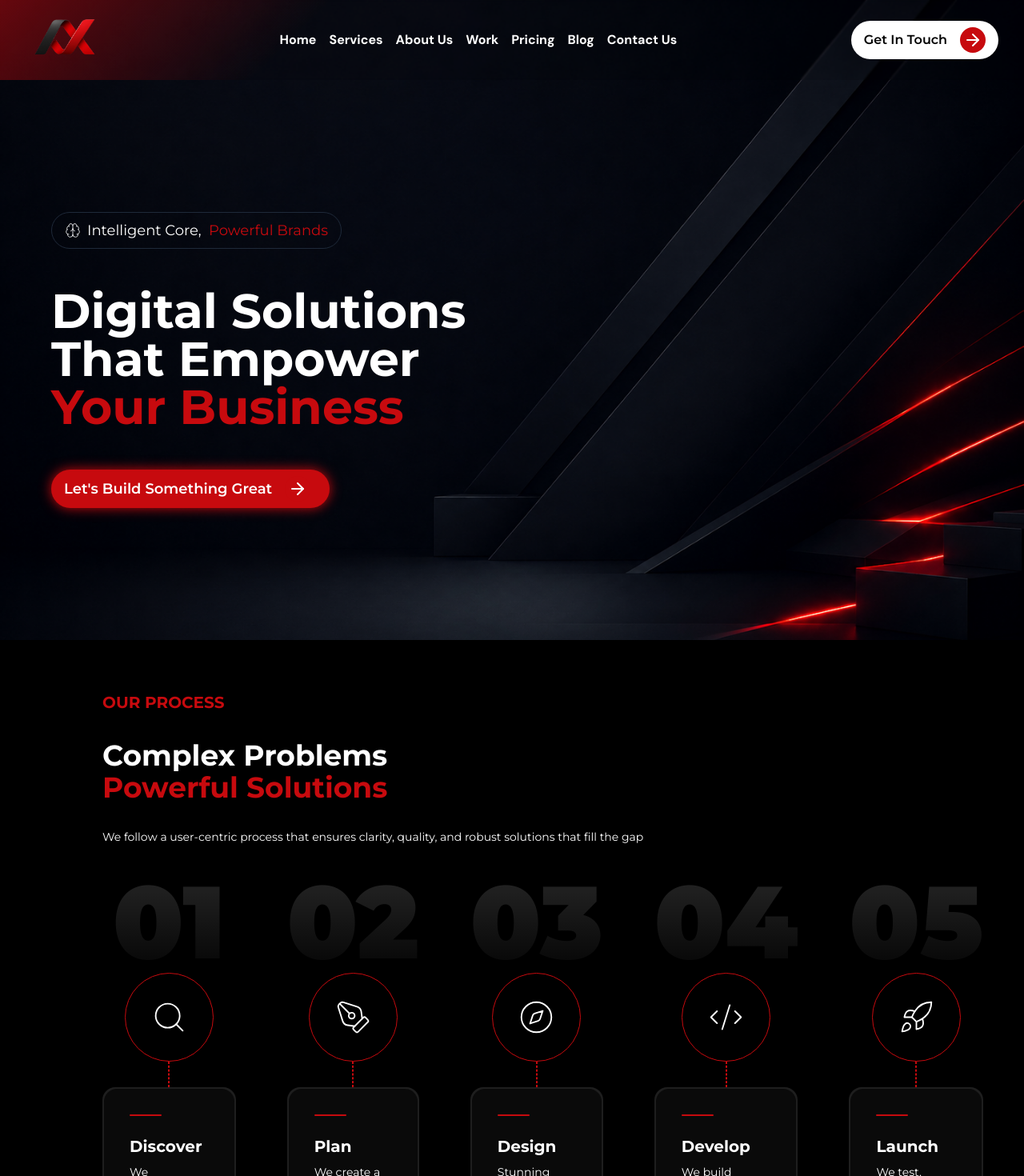
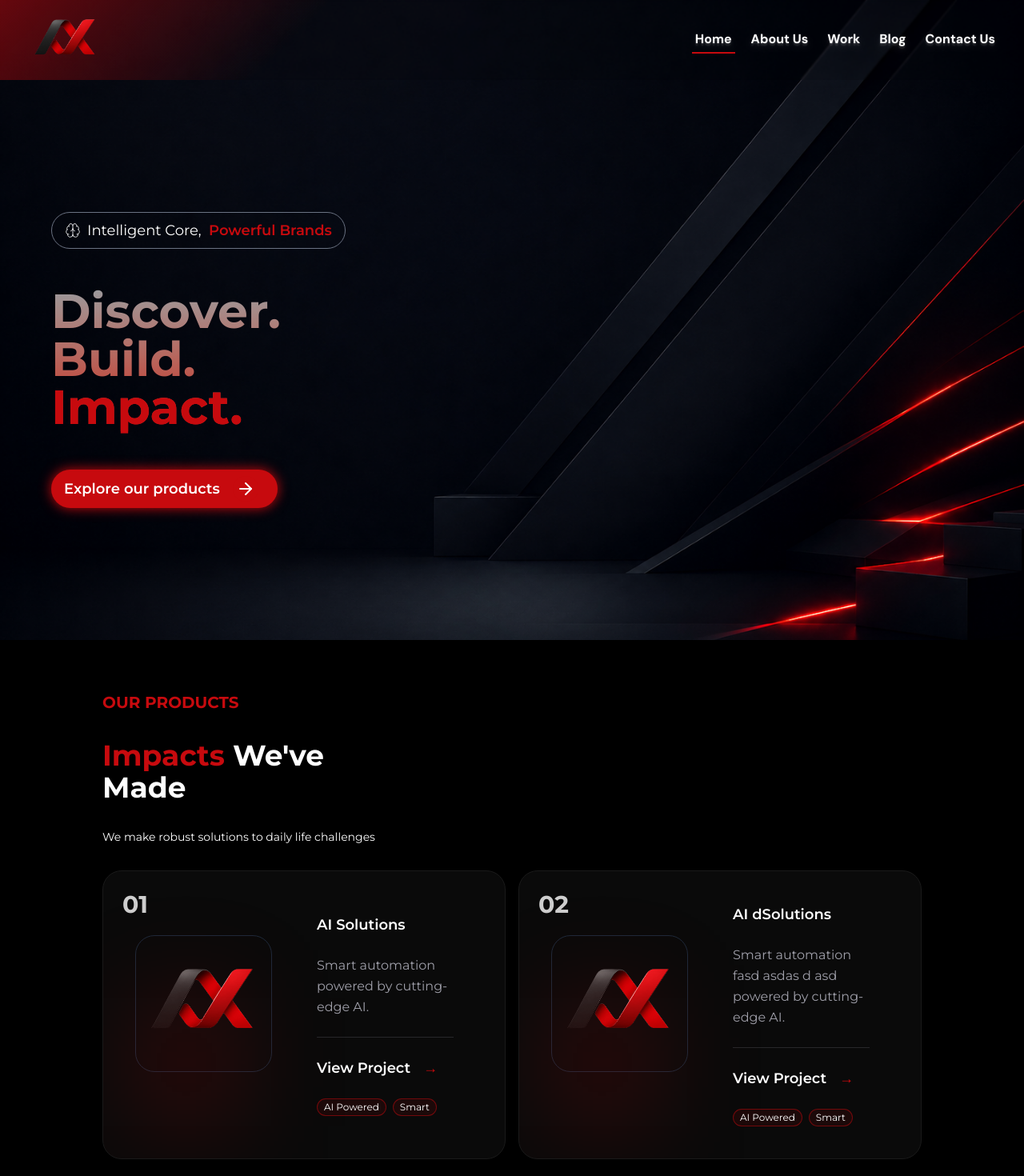
Before and after one commit to ayush-kashyap/austelix-front, a Next.js app: page / in a window 1280 px wide. Shown: the top 1470 px of the page at 80% size. Built offline with nearby package versions, Linux system fonts and the light colour scheme.

Commit message:
added footer

```diff
--- a/src/app/about-us/page.js
+++ b/src/app/about-us/page.js
@@ -5,7 +5,7 @@ import Header from '@/components/header'
 function AboutUs() {
     return (
         <div>
-            <Header />
+            <Header active={"about"} />
 
             <div
             className='text-secondary md:text-xl text-lg font-bold md:px-32 md:pt-16 px-4 pt-2'>
--- a/src/app/page.js
+++ b/src/app/page.js
@@ -1,12 +1,16 @@
 import WelcomeScreen from "../components/welcome-screen";
 import OurProcess from "../components/our-process";
 import Footer from "../components/footer";
+import Products from "../components/products";
+import Differential from "@/components/differential";
 
 export default function Home() {
   return (
     <>
     <WelcomeScreen/>
+    <Products/>
     <OurProcess/>
+    {/* <Differential/> */}
     <Footer/>
     </>
 
--- /dev/null
+++ b/src/components/differential.js
@@ -0,0 +1,24 @@
+import React from 'react'
+
+function Differential() {
+    return (
+        <div className=' xl:px-32 lg:px-24 md:px-32 px-6 md:py-16 py-8 flex  flex-col justify-between items-start gap-8'>
+            <span className='md:text-xl text-lg font-bold text-secondary'>
+                WHAT DON'T LET US BE UNIQUE
+            </span>
+            <span className='flex justify-between'>
+                <span className='md:text-4xl text-xl font-bold '>
+                    Jayesh<br />
+                    <span className='text-secondary '>
+                        Chaubey
+                    </span>
+
+                </span>
+            </span>
+            <span className='text-xs md:text-sm'>We value our people and their privacy, We never store secret data of our people.</span>
+
+        </div>
+    )
+}
+
+export default Differential
--- a/src/components/header.js
+++ b/src/components/header.js
@@ -3,7 +3,7 @@ import Image from 'next/image'
 import { ArrowRight } from 'lucide-react'
 import Link from 'next/link'
 
-function Header() {
+function Header({active}) {
   return (
     <header
     className='flex justify-between items-center md:px-8 px-4 bg-glass-gradient'
@@ -18,15 +18,30 @@ function Header() {
     <nav
     className='font-bold font-dm-sans text-center gap-4 lg:flex hidden'
     >
-        <Link href='/'>Home</Link>
-        <Link href='/services'>Services</Link>
-        <Link href='/about-us'>About Us</Link>
-        <Link href='/work'>Work</Link>
-        <Link href='/pricing'>Pricing</Link>
-        <Link href='/blogs'>Blog</Link>
-        <Link href='/contact-us'>Contact Us</Link>
+        <div className={`${active=="home"? "border-b-2 border-(--secondary-color)":""} p-1  `}>
+        <Link href='/' className='text-shadow-lg text-shadow-white/10'>Home</Link>
+        </div>
+        {/* <div className={`${active=="service"? "border-b-2 border-[var(--secondary-color)]":""} p-1`}>
+        <Link href='/services' className='text-shadow-lg text-shadow-[#fff]/10'>Services</Link>
+        </div> */}
+        <div className={`${active=="about"? "border-b-2 border-(--secondary-color)":""} p-1`}>
+        <Link href='/about-us' className='text-shadow-lg text-shadow-white/10'>About Us</Link>
+        </div>
+        <div className={`${active=="work"? "border-b-2 border-(--secondary-color)":""} p-1`}>
+        <Link href='/work' className='text-shadow-lg text-shadow-white/10'>Work</Link>
+        </div>
+        {/* <div className={`${active=="pricing"? "border-b-2 border-[var(--secondary-color)]":""} p-1`}>
+        <Link href='/pricing' className='text-shadow-lg text-shadow-[#fff]/10'>Pricing</Link>
+        </div> */}
+        <div className={`${active=="blog"? "border-b-2 border-(--secondary-color)":""} p-1`}>
+        <Link href='/blogs' className='text-shadow-lg text-shadow-white/10'>Blog</Link>
+        </div>
+        <div className={`${active=="contact"? "border-b-2 border-(--secondary-color)":""} p-1`}>
+        <Link href='/contact-us' className='text-shadow-lg text-shadow-white/10'>Contact Us</Link>
+        </div>
+
     </nav>
-    <Link
+    {/* <Link
     href='https://ayushk.in'
     target='_blank'
     className='flex justify-between items-center gap-4 bg-white  md:px-4 md:py-2  py-1 px-2 rounded-full font-semibold'
@@ -35,7 +50,7 @@ function Header() {
     <div
     className='bg-secondary  p-1 rounded-full'
     ><ArrowRight/></div>
-    </Link>
+    </Link> */}
     </header>
 
   )
--- a/src/components/our-process.js
+++ b/src/components/our-process.js
@@ -56,7 +56,7 @@ function OurProcess() {
                 <span className='md:text-4xl text-xl font-bold '>
                     Complex Problems<br />
                     <span className='text-secondary '>
-                        Powerful Solutions
+                        Impactful Solutions
                     </span>
 
                 </span>
@@ -65,7 +65,7 @@ function OurProcess() {
                 quality, and robust solutions that fill the gap</span>
 
             <div
-                className='flex lg:flex-row flex-col justify-evenly items-start  xl:gap-16 lg:gap-8 gap-4'
+                className='flex lg:flex-row flex-col justify-evenly items-start  xl:gap-12 lg:gap-8 gap-4'
             >
                 {steps.map(
                     (item) => {
--- /dev/null
+++ b/src/components/products.js
@@ -0,0 +1,228 @@
+import React from 'react'
+import Image from 'next/image'
+import Link from 'next/link'
+function Products() {
+
+    const projects = [
+        {
+            image: "/austelix-transparent.png",
+            title: "AI Solutions",
+            description: "Smart automation powered by cutting-edge AI.",
+            tags:["AI Powered", "Smart"]
+
+        },
+        {
+            image: "/austelix-transparent.png",
+            title: "AI  dSolutions",
+            description: "Smart automation fasd asdas d asd powered by cutting-edge AI.",
+            tags:["AI Powered", "Smart" ]
+
+        }
+    ]
+    return (
+        <div className=' xl:px-32 lg:px-24 md:px-32 px-6 md:py-16 py-8 flex  flex-col justify-between items-start gap-8'>
+
+            <span className='md:text-xl text-lg font-bold text-secondary'>
+                OUR PRODUCTS
+            </span>
+            <span className='flex justify-between'>
+                <span className='md:text-4xl text-xl font-bold '>
+                    <span className='text-secondary'>Impacts</span> We've<br />
+                    <span className=' '>
+                        Made
+                    </span>
+
+                </span>
+            </span>
+            <span className='text-xs md:text-sm'>We make robust solutions to daily life challenges</span>
+
+            <div className='grid lg:grid-cols-2  grid-cols-1 gap-4'>
+                {
+                    projects.map(
+                        (project, index) =>
+                            <div
+                                key={project.title}
+                                className="
+    w-full
+    bg-[#0A0A0A]
+    border border-[#1A1A1A]
+    rounded-3xl
+    p-6 md:p-10
+    flex flex-col lg:flex-row
+    gap-8
+    overflow-hidden
+    relative
+  "
+                            >
+                                {/* Project Number */}
+                                <span
+                                    className="
+      absolute
+      top-6
+      left-6
+      text-3xl
+      font-bold
+      text-white/80
+    "
+                                >
+                                    0{index + 1}
+                                </span>
+
+                                {/* Image Section */}
+                                <div
+                                    className="
+      flex-1
+      mt-10
+      relative
+    "
+                                >
+                                    <div
+                                        className="
+        absolute
+        bottom-0
+        left-0
+        h-40
+        w-32
+        bg-[#C70A0E]/20
+        blur-3xl
+      "
+                                    />
+
+                                    <Image
+                                        src={project.image}
+                                        width={500}
+                                        height={500}
+                                        alt={project.title}
+                                        className="
+        w-full
+        rounded-3xl
+        border
+        border-gray-800
+        object-cover
+      "
+                                    />
+                                </div>
+
+                                {/* Content Section */}
+                                <div
+                                    className="
+      flex-1
+      flex
+      flex-col
+      justify-center
+      gap-6
+      lg:px-6
+    "
+                                >
+                                    {/* Logo + Name */}
+                                    <div className="flex items-center gap-4">
+
+
+                                        <span
+                                            className="
+          font-semibold
+          text-lg
+        "
+                                        >
+                                            {project.title}
+                                        </span>
+                                    </div>
+
+
+
+                                    {/* Description */}
+                                    <p
+                                        className="
+        text-zinc-400
+        max-w-lg
+        leading-relaxed
+      "
+                                    >
+                                        {project.description}
+                                    </p>
+
+                                    {/* Divider */}
+                                    <div className="h-px bg-zinc-800 w-full" />
+
+                                    {/* CTA */}
+                                    <Link
+                                        href={'/'}
+                                        className="
+        flex
+        items-center
+        cursor-pointer
+        gap-4
+        text-lg
+        font-semibold
+        w-fit
+        group
+      "
+                                    >
+                                        View Project
+
+                                        <span
+                                            className="
+          text-secondary
+          transition-transform
+          duration-300
+          group-hover:translate-x-2
+
+        "
+                                        >
+                                            →
+                                        </span>
+                                    </Link>
+
+                                    <div className=' flex gap-2'>
+                                        {project.tags.map(
+                                            (tag) => <div
+                                            key={project.title+tag}
+                                                className='py-0.5 px-2 border border-[#C70A0E]/50  bg-[#C70A0E]/10 rounded-3xl text-xs w-fit text-white'
+                                            >
+                                                {tag}
+
+                                            </div>
+
+                                        )}
+
+                                    </div>
+
+                                </div>
+                            </div>
+
+                        //     <div
+                        //     key={project.title}
+                        //     className='bg-[rgba(10,10,10,1)] text-white w-full flex p-8 rounded-2xl '
+                        // >
+
+                        //     <Image
+                        //     className='border border-gray-800 rounded-3xl'
+                        //     src={project.image}
+                        //     width={200}
+                        //     height={300}
+
+                        //     />
+                        //     <div
+                        //             className=' w-full h-full rounded-br-2xl rounded-tr-2xl p-8 flex flex-col justify-center gap-2'
+                        //         >
+
+                        //             <span
+                        //                 className='md:text-md text-sm font-bold '
+                        //             >
+                        //                 {project.title}
+                        //             </span>
+
+                        //             <span className='md:text-sm text-xs'>
+                        //                 {project.description}
+                        //             </span>
+                        //         </div>
+
+                        //     </div>
+                    )
+                }
+            </div>
+        </div>
+    )
+}
+
+export default Products
--- a/src/components/welcome-screen.js
+++ b/src/components/welcome-screen.js
@@ -7,29 +7,29 @@ function WelcomeScreen() {
     <div
       className="bg-main h-screen"
     >
-      <Header />
+      <Header active={"home"}/>
 
       <div
         className="flex flex-col gap-12 items-center md:items-start justify-center h-[calc(100vh-100px)] md:px-16"
       >
         <div
-          className="flex gap-2 items-center py-2 px-4 border border-gray-800 rounded-full"
+          className="flex gap-2 items-center py-2 px-4 border border-gray-500 rounded-full"
         >
           <Brain strokeWidth={1} size={20} />
           <span className="lg:text-lg md:text-md text-xs">
             Intelligent Core, &nbsp;
 
-            <span className="text-secondary">Powerful Brands</span>
+            <span className="text-secondary font-semibold">Powerful Brands</span>
           </span>
         </div>
         <span
-          className="lg:text-6xl sm:text-5xl text-2xl text-center md:text-left font-bold font-Mon"
+          className="lg:text-6xl sm:text-5xl text-2xl text-center md:text-left font-bold bg-gradient-to-b from-white/60  to-(--secondary-color) bg-clip-text text-transparent"
         >
-          Digital Solutions <br />That Empower
+          Discover.  <br />Build.
           <br />
           <span
             className="text-secondary"
-          >Your Business</span>
+          >Impact.</span>
         </span>
         {/* <span className="lg:text-xl md:text-lg md:block hidden font-semibold ">
           AI Powered SAAS Solutions <span className="text-secondary">|</span> Custom Softwares <span className="text-secondary">|</span> Digital Marketing
@@ -39,7 +39,7 @@ function WelcomeScreen() {
     target='_blank'
     className='bg-secondary sliding-animation  flex justify-between items-center gap-4   md:pl-4 md:pr-6 md:py-2  py-1 px-2 rounded-full font-semibold red-shadow '
     >
-       <span className='lg:text-lg md:text-md text-xs'> Let's Build Something Great </span>
+       <span className='lg:text-lg md:text-md text-xs'> Explore our products </span>
     <div
     className='bg-secondary p-1 rounded-full '
     ><ArrowRight className=""/></div>
```
Also changed, not shown: src/components/footer.js (+4 -3 lines), public/founder-img.png (deleted).
